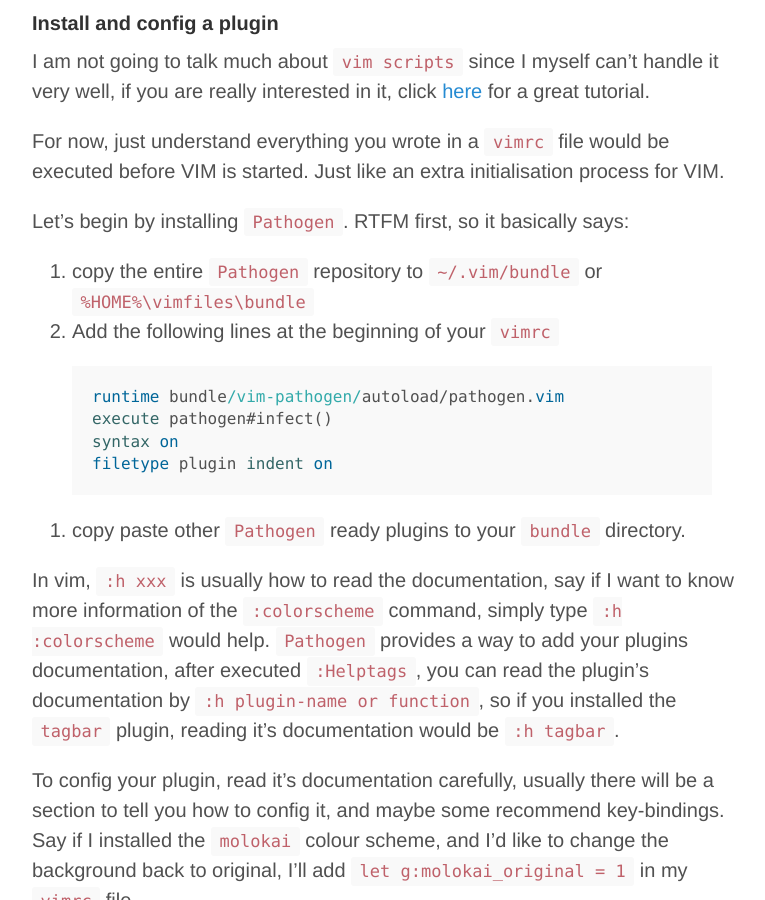
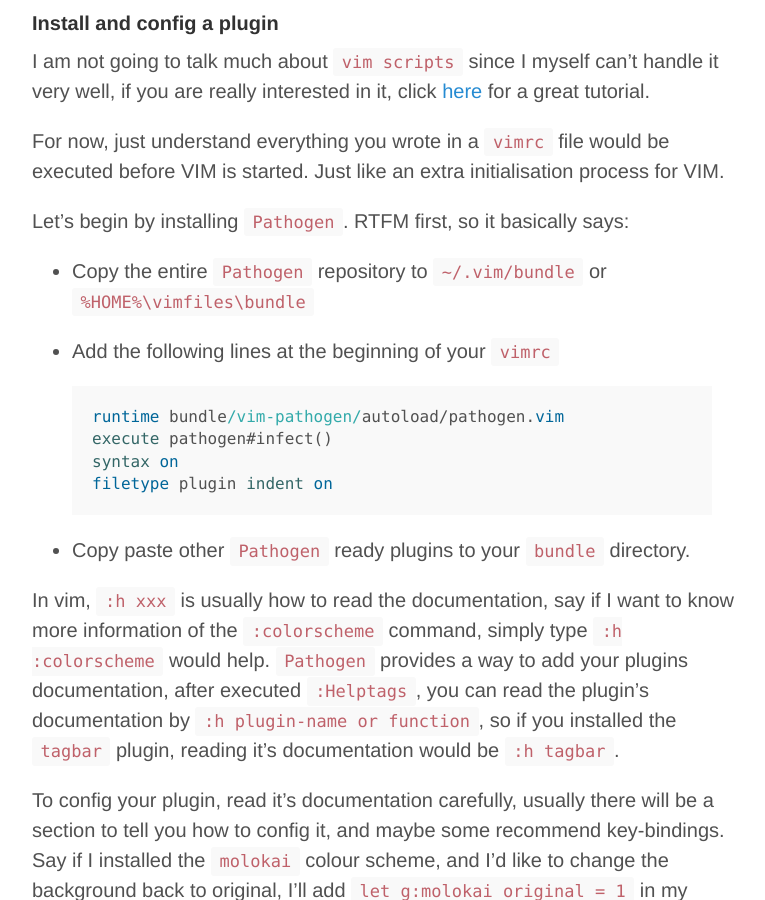
Before and after one commit to ShengYun/ShengYun.github.io, a Jekyll site: the page built from _posts/2014-06-01-my-vim-experience.md, in a window 1280 px wide and 900 px high, scrolled down 1908 px. Shown: the whole window, without its empty margins (248-1013 px from the left). Built offline with Jekyll 4.4.1, drawn with Linux system fonts in a browser that asks for light colours; Markdown is read by kramdown in place of the engine named in the settings; comment, search, counter and statistics services are not loaded; part of the change alters nothing that is shown.

Commit message:
format bug fix

```diff
--- a/_posts/2014-06-01-my-vim-experience.md
+++ b/_posts/2014-06-01-my-vim-experience.md
@@ -35,17 +35,21 @@ For now, just understand everything you wrote in a `vimrc` file would be execute
 
 Let's begin by installing `Pathogen`. RTFM first, so it basically says:
 
-1. copy the entire `Pathogen` repository to `~/.vim/bundle` or `%HOME%\vimfiles\bundle`
-2. Add the following lines at the beginning of your `vimrc`
+- Copy the entire `Pathogen` repository to `~/.vim/bundle` or `%HOME%\vimfiles\bundle`
 
+- Add the following lines at the beginning of your `vimrc`
+
+<div>
 {% highlight vim %}
 runtime bundle/vim-pathogen/autoload/pathogen.vim
 execute pathogen#infect()
 syntax on
 filetype plugin indent on
 {% endhighlight %}
+</div>
 
-3. copy paste other `Pathogen` ready plugins to your `bundle` directory.
+- Copy paste other `Pathogen` ready plugins to your `bundle` directory.
+
 
 In vim, `:h xxx` is usually how to read the documentation, say if I want to know more information of the `:colorscheme` command, simply type `:h :colorscheme` would help. `Pathogen` provides a way to add your plugins documentation, after executed `:Helptags`, you can read the plugin's documentation by `:h plugin-name or function`, so if you installed the `tagbar` plugin, reading it's documentation would be `:h tagbar`.
 
```
